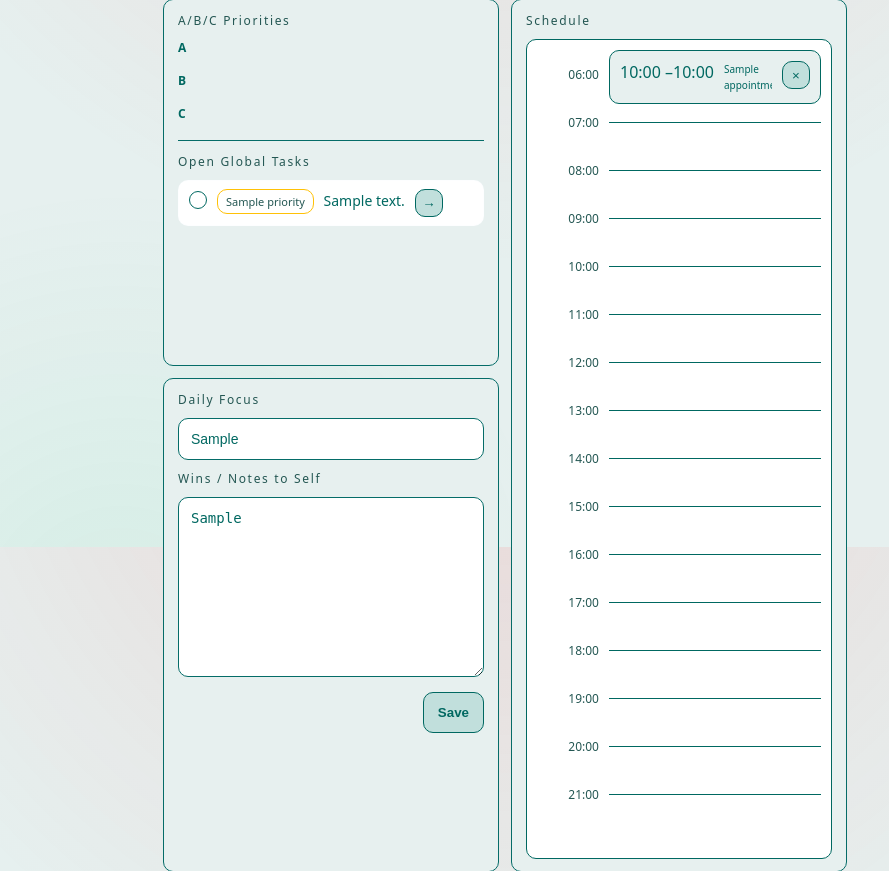
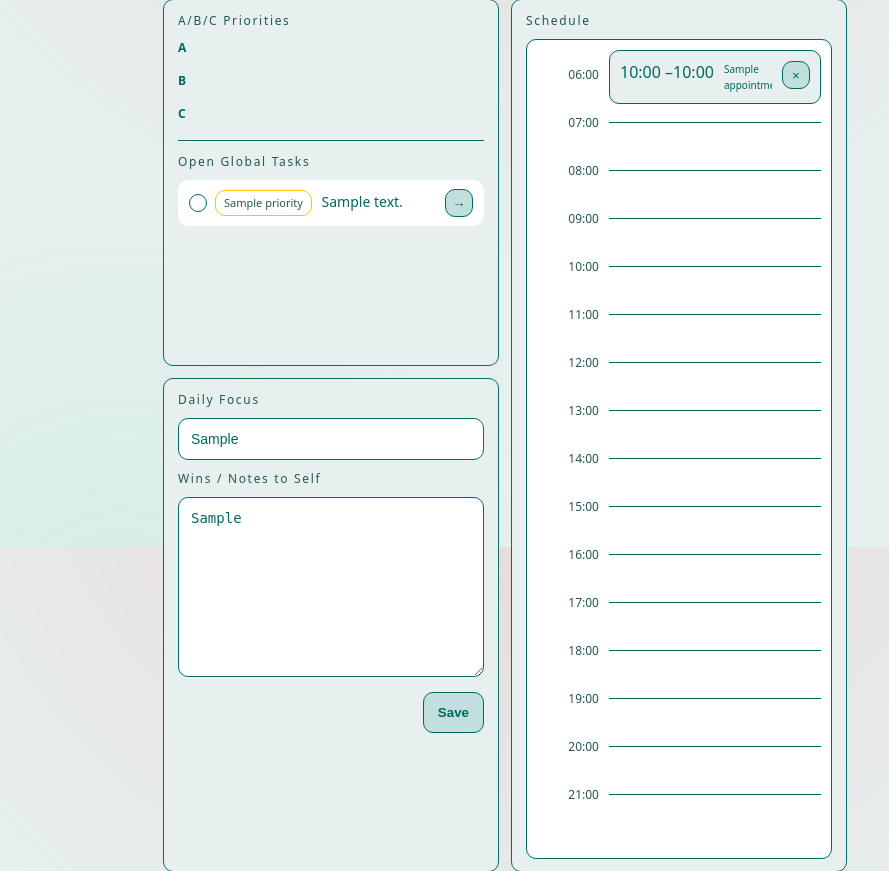
Before and after one commit to andyleer/miniFranklin, a Flask app: template app/templates/day.html in a window 1280 px wide. Shown: the part 253-1124 px from the top of the page, without its empty margins (135-1024 px from the left). Run offline with Flask 3, Linux system fonts and the light colour scheme; tables that the repository leaves empty hold one stand-in row (values such as "Sample post"); the template is opened without the code that fills it: values that come from a table or form of the project are taken from there, most other values are stand-ins (such as "Sample title", 1, 10 or a date in 2020).

Commit message:
Refactor task styles for alignment and spacing

```diff
--- a/app/static/style.css
+++ b/app/static/style.css
@@ -143,8 +143,8 @@ body{
 
 .task{
   display:flex;
-  align-items:flex-start;
-  gap:10px;
+  align-items:center;
+  gap:8px;
   padding: 8px 10px;
   border: 1px solid rgba(234,238,247,.10);
   border-radius: 10px;
@@ -166,7 +166,11 @@ body{
   background: rgb(193 223 220);
   border-color: #9E9E9E;
 }
-.task-text{ font-size: 14px; line-height: 1.2rem; }
+.task-text{
+  font-size: 14px;
+  line-height: 1.2rem;
+  flex: 1;
+}
 
 /* Push-to-next button for tasks */
 .task{
@@ -174,7 +178,7 @@ body{
 }
 
 .task-push{
-  margin-left: auto;
+  margin-left: 0;
   background: #c1dfdc;
   border: 1px solid rgb(0 104 97);
   color: var(--ink);
```
